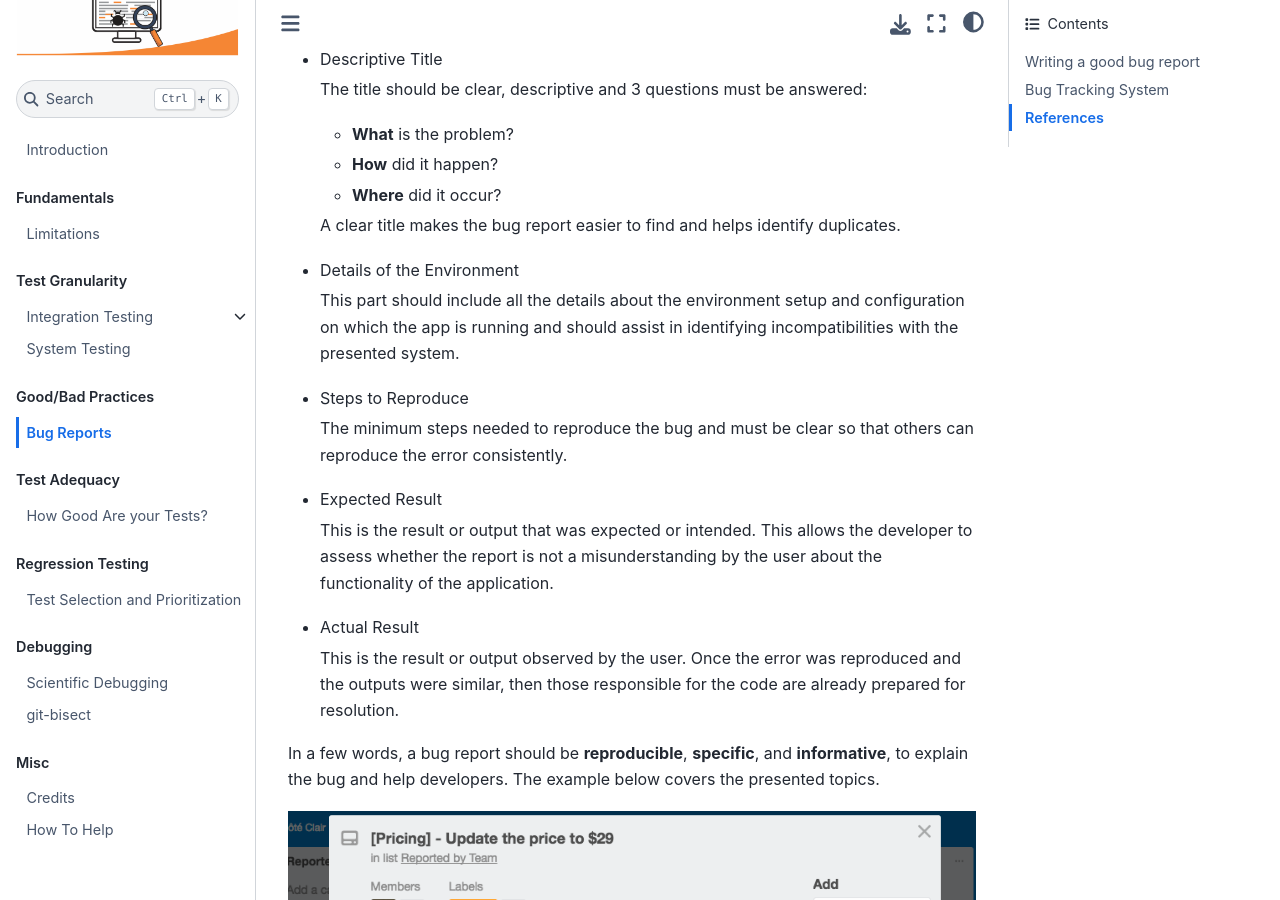
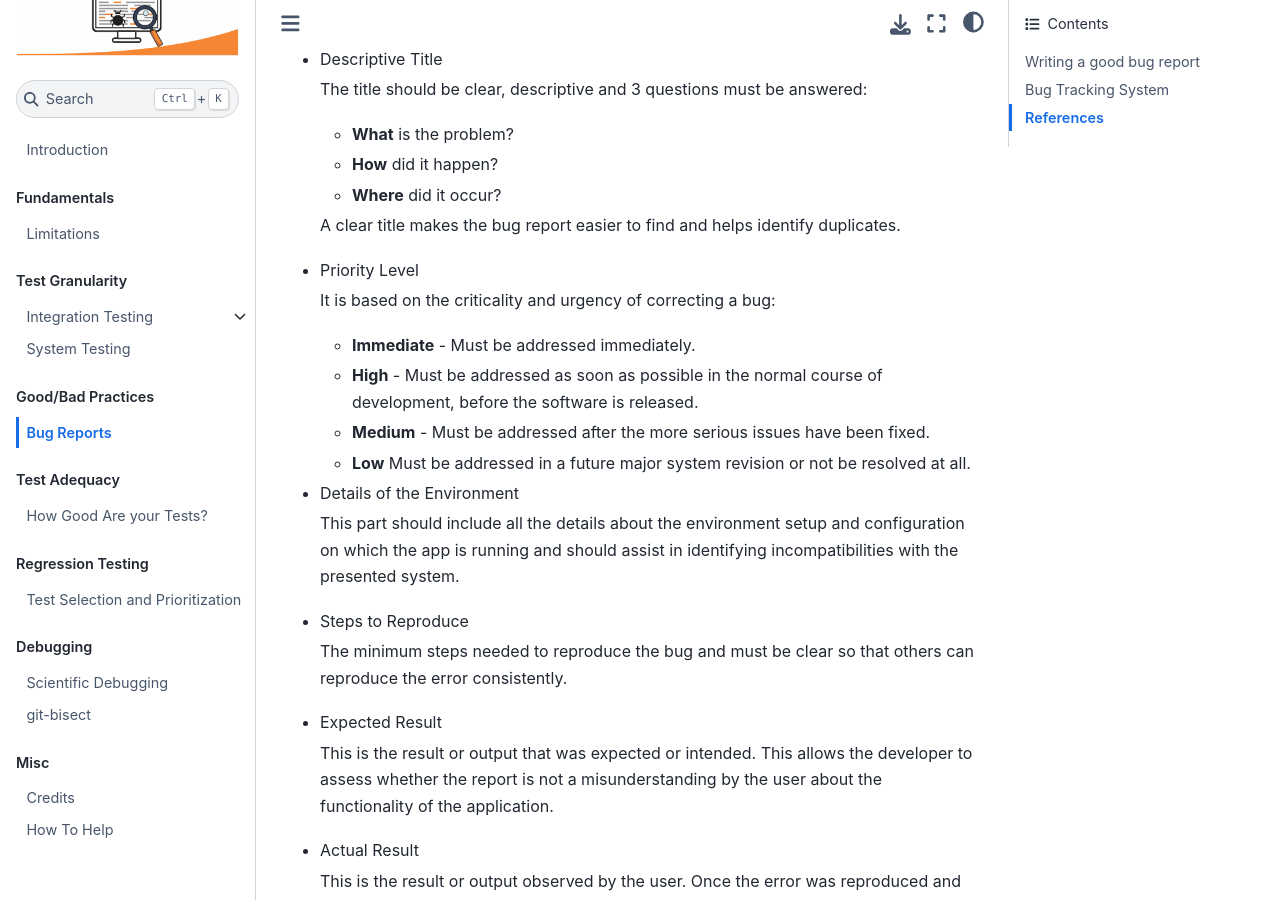
Before and after one commit to STAR-RG/practical_testing_book, a Jupyter Book: the page built from goodpractices/bugreports.md, in a window 1280 px wide and 900 px high, scrolled down 672 px. Built offline with Jupyter Book 1.0.4 settings and Sphinx 7.4.7 and the Sphinx Book theme 1.1.4, drawn with Linux system fonts in a browser that asks for light colours; pages that are not in the unit, such as notebooks, are missing from menus; some of the changed text lies outside the part shown.

Commit message:
Update bugreports.md
Adding the topic Priority Level

```diff
--- a/goodpractices/bugreports.md
+++ b/goodpractices/bugreports.md
@@ -20,6 +20,14 @@ This, perhaps, is the great motivation for writing good bug reports. Although th
     * **Where** did it occur?
 
     A clear title makes the bug report easier to find and helps identify duplicates.
+
+* Priority Level
+
+    It is based on the criticality and urgency of correcting a bug:
+    * **Immediate** - Must be addressed immediately.
+    * **High** - Must be addressed as soon as possible in the normal course of development, before the software is released.
+    * **Medium** - Must be addressed after the more serious issues have been fixed.
+    * **Low** Must be addressed in a future major system revision or not be resolved at all.
 
 * Details of the Environment
 
@@ -66,3 +74,4 @@ Some of them integrate with other software development tools, such as [Jenkins](
 1. Sviatoslav A., Elena K. (n.d.). How to Write a Bug Report [Blog post]. Retrieved from [https://rubygarage.org/blog/how-to-write-a-quality-bug-report](https://rubygarage.org/blog/how-to-write-a-quality-bug-report)
 1. (2020, August 1). How To Write A Good Bug Report? Tips And Tricks. Retrieved from [https://www.softwaretestinghelp.com/how-to-write-good-bug-report](https://www.softwaretestinghelp.com/how-to-write-good-bug-report/)
 1. (n.d.). Bug tracking system. Retrieved from [https://en.wikipedia.org/wiki/Bug_tracking_system](https://en.wikipedia.org/wiki/Bug_tracking_system)
+1. (2021, April 19) Using your Issue Tracking tool: Setting Issue Priority and Severity. Retrieved from http://www.elementool.com/contact/articles/Bug_Tracking_severity_priority.html
```
